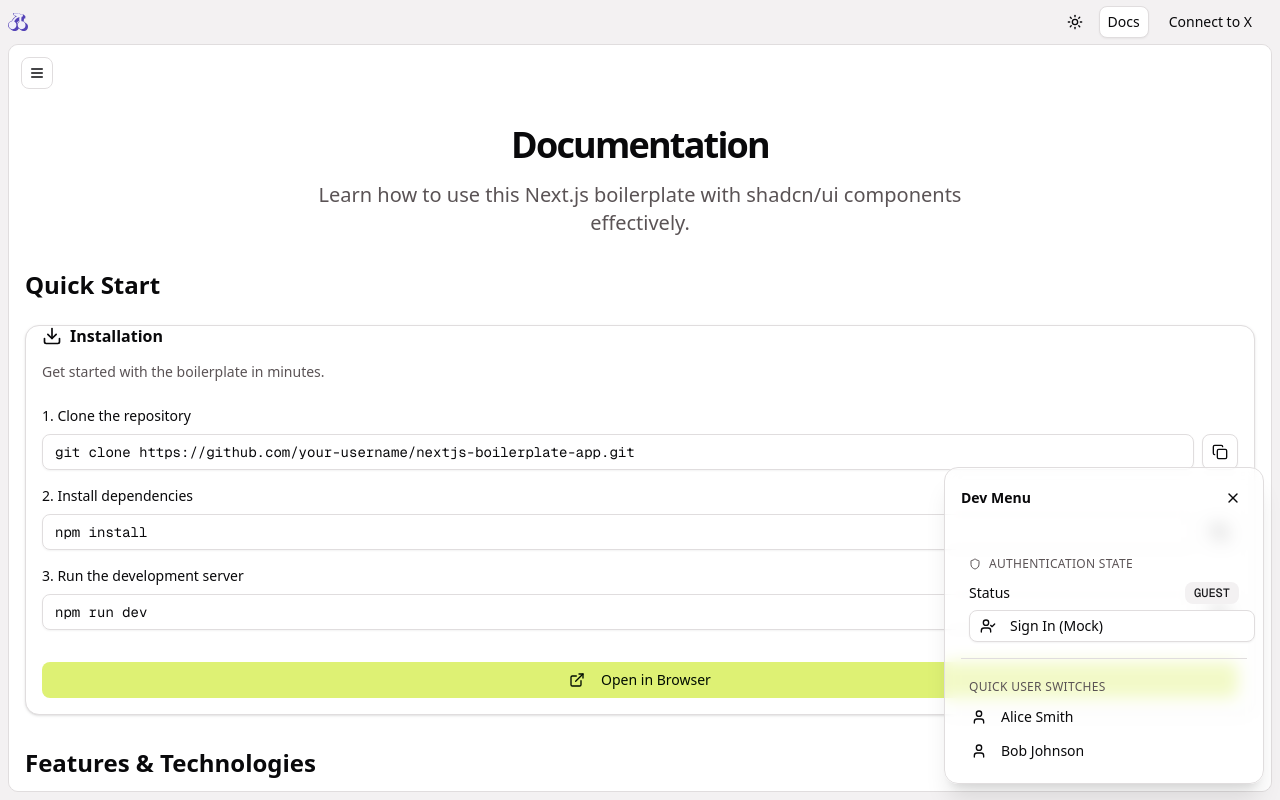
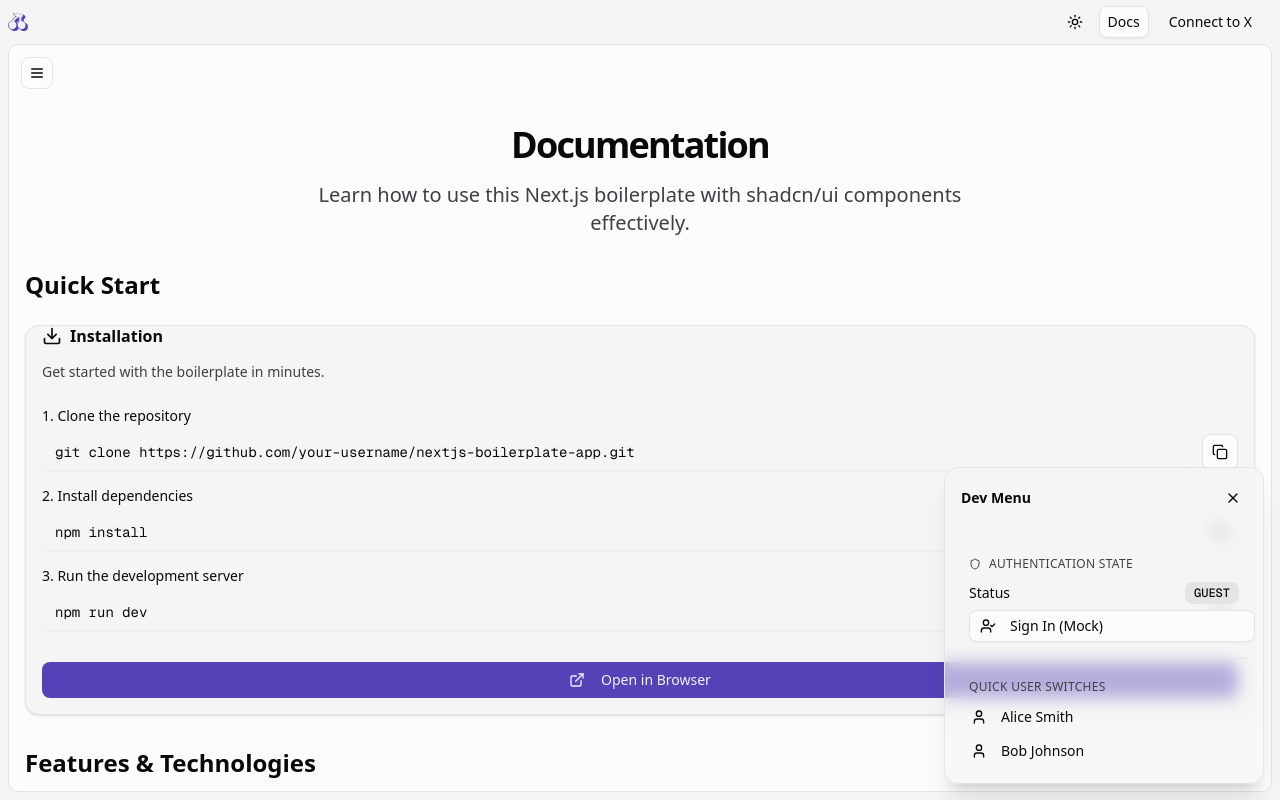
Before and after one commit to hoffms/nextjs-boilerplate-app, a Next.js app: page /docs in a window 1280 px wide. Built offline with nearby package versions, Linux system fonts and the light colour scheme.

Commit message:
feat(theme): update shadcn/ui and sidebar color variables for light and dark themes

```diff
--- a/app/globals.css
+++ b/app/globals.css
@@ -113,37 +113,37 @@
 
 :root {
   --radius: 0.625rem;
-  --background: oklch(1 0 0);
-  --foreground: oklch(0.141 0.005 285.823);
-  --card: oklch(1 0 0);
-  --card-foreground: oklch(0.141 0.005 285.823);
-  --popover: oklch(1 0 0);
-  --popover-foreground: oklch(0.141 0.005 285.823);
-  --primary: var(--sherryfluor-400);
-  --primary-foreground: oklch(0.1 0.25 140);
-  --secondary: oklch(0.96 0.002 0);
-  --secondary-foreground: oklch(0.21 0.006 285.885);
-  --muted: oklch(0.96 0.002 0);
-  --muted-foreground: oklch(0.45 0.01 0);
-  --accent: oklch(0.96 0.002 0);
-  --accent-foreground: oklch(0.141 0.005 285.823);
+  --background: var(--zinc-50);
+  --foreground: var(--zinc-950);
+  --card: var(--zinc-100);
+  --card-foreground: var(--zinc-950);
+  --popover: var(--zinc-100);
+  --popover-foreground: var(--zinc-950);
+  --primary: var(--sherrypurple-600);
+  --primary-foreground: var(--sherrypurple-50);
+  --secondary: var(--zinc-200);
+  --secondary-foreground: var(--zinc-950);
+  --muted: var(--zinc-100);
+  --muted-foreground: var(--zinc-700);
+  --accent: var(--zinc-300);
+  --accent-foreground: var(--zinc-950);
   --destructive: oklch(0.577 0.245 27.325);
-  --border: oklch(0.9 0.003 0);
-  --input: oklch(0.9 0.003 0);
-  --ring: var(--sherryfluor-400);
+  --border: var(--zinc-200);
+  --input: var(--zinc-100);
+  --ring: var(--zinc-400);
   --chart-1: oklch(0.646 0.222 41.116);
   --chart-2: oklch(0.6 0.118 184.704);
   --chart-3: oklch(0.398 0.07 227.392);
   --chart-4: oklch(0.828 0.189 84.429);
   --chart-5: oklch(0.769 0.188 70.08);
-  --sidebar: oklch(0.985 0 0);
-  --sidebar-foreground: oklch(0.141 0.005 285.823);
-  --sidebar-primary: var(--sherryfluor-400);
-  --sidebar-primary-foreground: oklch(0.1 0.25 140);
-  --sidebar-accent: var(--sherryfluor-200);
-  --sidebar-accent-foreground: var(--sherryfluor-950);
-  --sidebar-border: oklch(0.9 0.003 0);
-  --sidebar-ring: var(--sherryfluor-400);
+  --sidebar: var(--zinc-100);
+  --sidebar-foreground: var(--zinc-900);
+  --sidebar-primary: var(--zinc-900);
+  --sidebar-primary-foreground: var(--zinc-100);
+  --sidebar-accent: var(--zinc-200);
+  --sidebar-accent-foreground: var(--zinc-900);
+  --sidebar-border: var(--zinc-200);
+  --sidebar-ring: var(--zinc-400);
 
   /* Custom Sherry Purple Palette */
   --sherrypurple-50: #F1F0FA;
@@ -170,40 +170,53 @@
   --sherryfluor-800: #64740C;
   --sherryfluor-900: #303706;
   --sherryfluor-950: #181C03;
+
+  /* Zinc Palette */
+  --zinc-50: oklch(0.99 0.00 0);
+  --zinc-100: oklch(0.97 0.00 286);
+  --zinc-200: oklch(0.92 0.00 286);
+  --zinc-300: oklch(0.87 0.01 286);
+  --zinc-400: oklch(0.71 0.01 286);
+  --zinc-500: oklch(0.55 0.01 286);
+  --zinc-600: oklch(0.44 0.01 286);
+  --zinc-700: oklch(0.37 0.01 286);
+  --zinc-800: oklch(0.27 0.01 286);
+  --zinc-900: oklch(0.21 0.01 286);
+  --zinc-950: oklch(0.14 0.00 286);
 }
 
 .dark {
-  --background: oklch(0.141 0.005 285.823);
-  --foreground: oklch(0.985 0 0);
-  --card: oklch(0.21 0.006 285.885);
-  --card-foreground: oklch(0.985 0 0);
-  --popover: oklch(0.21 0.006 285.885);
-  --popover-foreground: oklch(0.985 0 0);
-  --primary: var(--sherryfluor-500);
-  --primary-foreground: oklch(0.1 0.25 140);
-  --secondary: oklch(0.25 0.003 0);
-  --secondary-foreground: oklch(0.985 0 0);
-  --muted: oklch(0.25 0.003 0);
-  --muted-foreground: oklch(0.65 0.008 0);
-  --accent: oklch(0.25 0.003 0);
-  --accent-foreground: oklch(0.985 0 0);
+  --background: var(--zinc-950);
+  --foreground: var(--zinc-50);
+  --card: var(--zinc-900);
+  --card-foreground: var(--zinc-50);
+  --popover: var(--zinc-900);
+  --popover-foreground: var(--zinc-50);
+  --primary: var(--sherryfluor-600);
+  --primary-foreground: var(--sherryfluor-950);
+  --secondary: var(--zinc-800);
+  --secondary-foreground: var(--zinc-50);
+  --muted: var(--zinc-900);
+  --muted-foreground: var(--zinc-300);
+  --accent: var(--zinc-700);
+  --accent-foreground: var(--zinc-50);
   --destructive: oklch(0.704 0.191 22.216);
-  --border: oklch(1 0 0 / 10%);
-  --input: oklch(1 0 0 / 15%);
-  --ring: var(--sherryfluor-500);
+  --border: var(--zinc-800);
+  --input: var(--zinc-900);
+  --ring: var(--zinc-600);
   --chart-1: oklch(0.488 0.243 264.376);
   --chart-2: oklch(0.696 0.17 162.48);
   --chart-3: oklch(0.769 0.188 70.08);
   --chart-4: oklch(0.627 0.265 303.9);
   --chart-5: oklch(0.645 0.246 16.439);
-  --sidebar: oklch(0.21 0.006 285.885);
-  --sidebar-foreground: oklch(0.985 0 0);
-  --sidebar-primary: var(--sherryfluor-500);
-  --sidebar-primary-foreground: oklch(0.1 0.25 140);
-  --sidebar-accent: var(--sherryfluor-600);
-  --sidebar-accent-foreground: var(--sherryfluor-900);
-  --sidebar-border: oklch(1 0 0 / 10%);
-  --sidebar-ring: var(--sherryfluor-500);
+  --sidebar: var(--zinc-900);
+  --sidebar-foreground: var(--zinc-100);
+  --sidebar-primary: var(--zinc-100);
+  --sidebar-primary-foreground: var(--zinc-900);
+  --sidebar-accent: var(--zinc-800);
+  --sidebar-accent-foreground: var(--zinc-100);
+  --sidebar-border: var(--zinc-800);
+  --sidebar-ring: var(--zinc-600);
 
   /* Custom Sherry Purple Palette - Dark Mode (same values for consistency) */
   --sherrypurple-50: #F1F0FA;
@@ -230,6 +243,19 @@
   --sherryfluor-800: #64740C;
   --sherryfluor-900: #303706;
   --sherryfluor-950: #181C03;
+
+  /* Zinc Palette */
+  --zinc-50: oklch(0.99 0.00 0);
+  --zinc-100: oklch(0.97 0.00 286);
+  --zinc-200: oklch(0.92 0.00 286);
+  --zinc-300: oklch(0.87 0.01 286);
+  --zinc-400: oklch(0.71 0.01 286);
+  --zinc-500: oklch(0.55 0.01 286);
+  --zinc-600: oklch(0.44 0.01 286);
+  --zinc-700: oklch(0.37 0.01 286);
+  --zinc-800: oklch(0.27 0.01 286);
+  --zinc-900: oklch(0.21 0.01 286);
+  --zinc-950: oklch(0.14 0.00 286);
 }
 
 @layer base {
@@ -240,3 +266,18 @@
     @apply bg-background text-foreground;
   }
 }
+
+/*
+  Zinc color palette (OKLCH reference)
+  50:  oklch(0.99 0.00 0)
+  100: oklch(0.97 0.00 286)
+  200: oklch(0.92 0.00 286)
+  300: oklch(0.87 0.01 286)
+  400: oklch(0.71 0.01 286)
+  500: oklch(0.55 0.01 286)
+  600: oklch(0.44 0.01 286)
+  700: oklch(0.37 0.01 286)
+  800: oklch(0.27 0.01 286)
+  900: oklch(0.21 0.01 286)
+  950: oklch(0.14 0.00 286)
+*/
```
